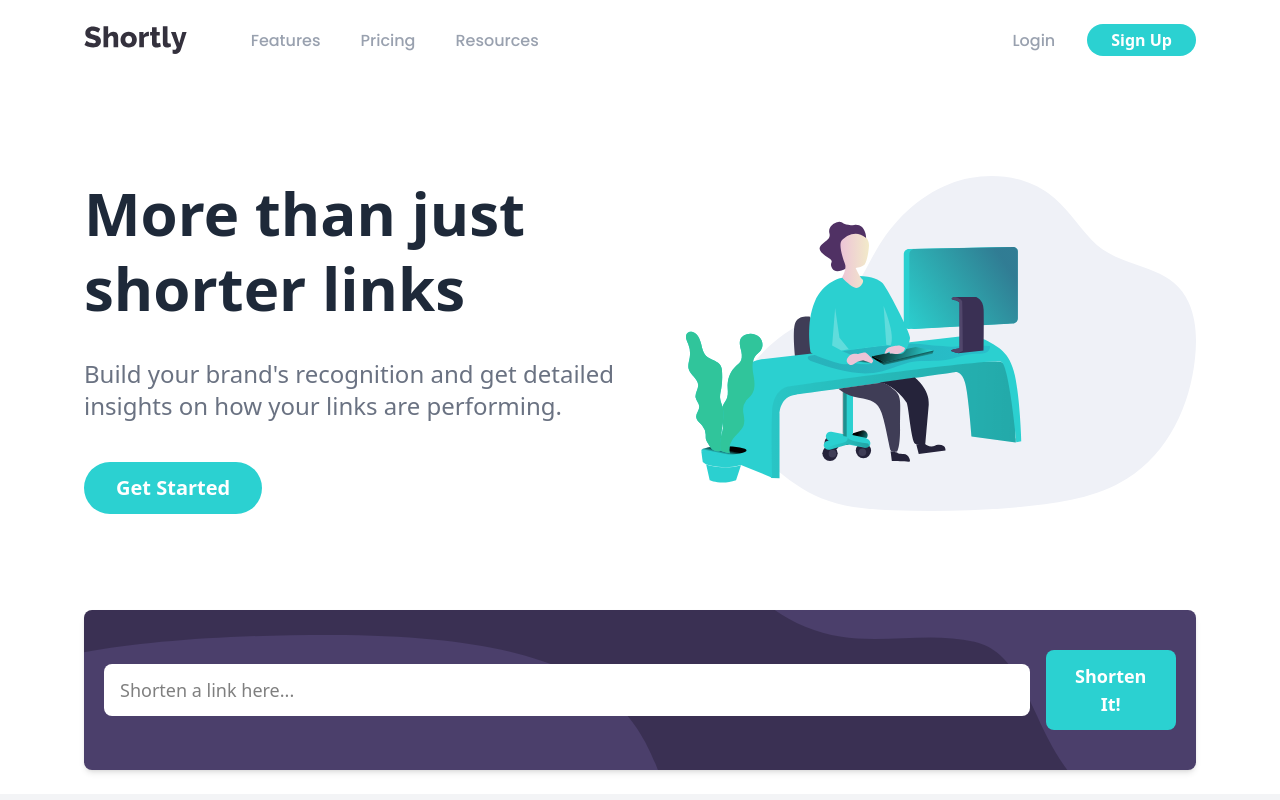
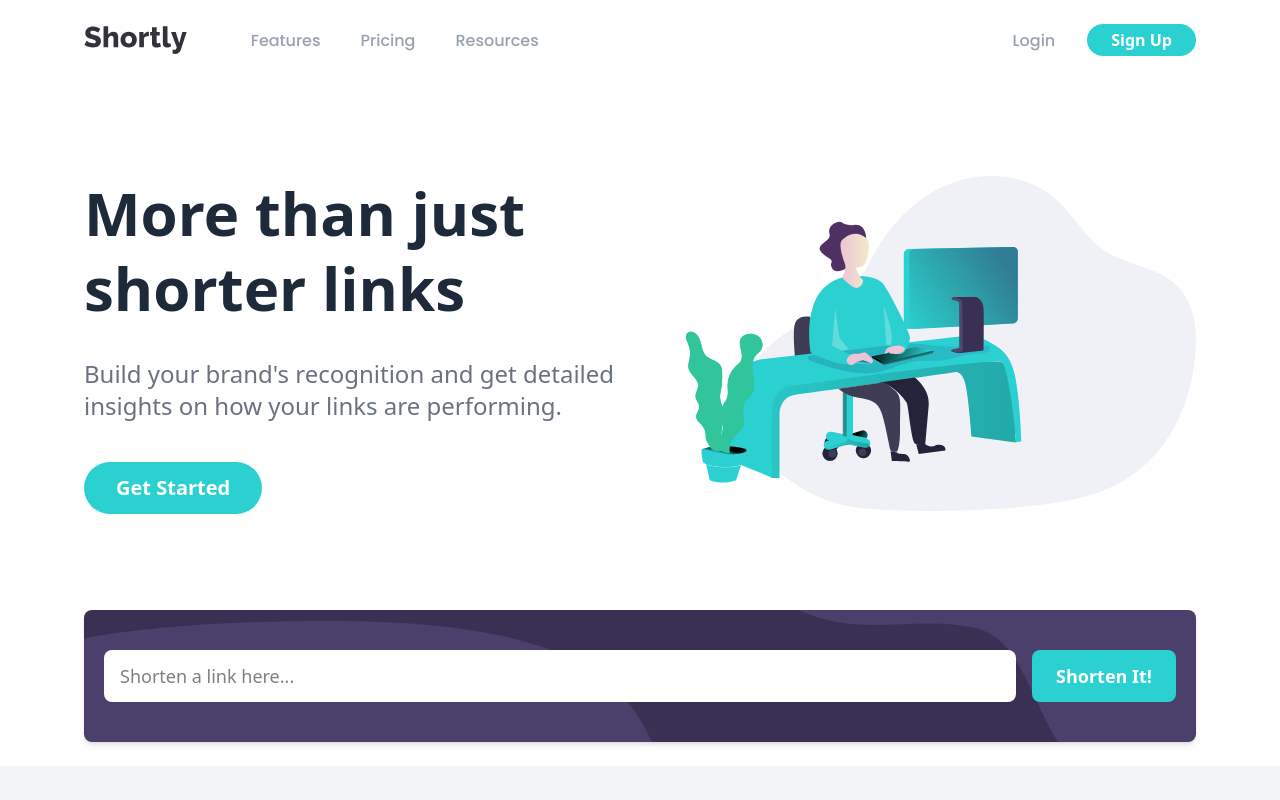
Before and after one commit to Wayles-D/Url-Shortener, a React (Vite) app: page / in a window 1280 px wide. Shown: the top 800 px of the page. Built offline with nearby package versions, Linux system fonts and the light colour scheme.

Commit message:
Improved form layout

```diff
--- a/src/Shortener.jsx
+++ b/src/Shortener.jsx
@@ -51,14 +51,14 @@ const Shortener = () => {
       <div className="max-width bg-[url('../images/bg-shorten-desktop.svg')] bg-[#3A3053] bg-no-repeat bg-cover bg-center rounded-lg shadow-md p-6 md:p-10 mb-6">
         <form
           onSubmit={handleShorten}
-          className="flex flex-col md:flex-row items-center gap-4"
+          className="flex flex-col md:flex-row items-stretch gap-4"
         >
           <input
             type="text"
             placeholder={error ? error : "Shorten a link here..."}
             value={input}
             onChange={(e) => setInput(e.target.value)}
-            className={`w-full rounded-lg px-4 py-3 outline-none text-base bg-white md:text-lg ${
+            className={`w-full md:flex-1 rounded-lg px-4 py-3 outline-none text-base bg-white md:text-lg ${
               error
                 ? "border-2 border-red-400 placeholder-red-400"
                 : "border-none"
@@ -66,7 +66,7 @@ const Shortener = () => {
           />
           <button
             type="submit"
-            className="w-full md:w-auto bg-[#2BD1D1] text-white font-bold rounded-lg px-6 py-3 text-base md:text-lg hover:bg-[#9be3e2] transition"
+            className="w-full md:w-auto h-full bg-[#2BD1D1] text-white font-bold rounded-lg px-6 py-3 text-base md:text-lg hover:bg-[#9be3e2] transition"
           >
             Shorten It!
           </button>
```
